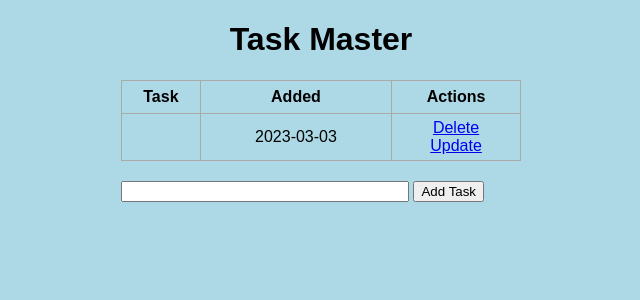
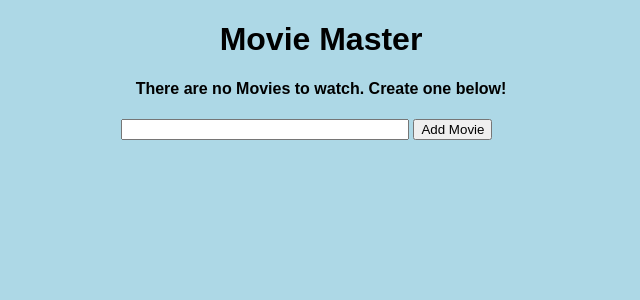
Before and after one commit to tacoknight11000/flask-movie-manager, a Flask app: page / in a window 1280 px wide. Shown: the top 300 px of the page, without its empty margins (319-959 px from the left). Run offline with Flask 2, Linux system fonts and the light colour scheme; data comes from the database, SQL or seed files in the repository; data that the repository does not hold is empty.

Commit message:
some more changes

```diff
--- a/app.py
+++ b/app.py
@@ -6,60 +6,60 @@ app = Flask(__name__)
 app.config['SQLALCHEMY_DATABASE_URI'] = 'sqlite:///test.db'
 db = SQLAlchemy(app)
 
-class Todo(db.Model):
+class Mtw(db.Model):
     id = db.Column(db.Integer, primary_key=True)
     mname = db.Column(db.String(200), nullable=False)
     date_created = db.Column(db.DateTime, default=datetime.utcnow)
 
     def __repr__(self):
-        return '<Task %r>' % self.id
+        return '<movie %r>' % self.id
 
 db.create_all()
 
 @app.route('/', methods=['POST', 'GET'])
 def index():
     if request.method == 'POST':
-        task_mname = request.form['content']
-        new_task = Todo(mname=task_mname)
+        movie_mname = request.form['content']
+        new_movie = Mtw(mname=movie_mname)
 
         try:
-            db.session.add(new_task)
+            db.session.add(new_movie)
             db.session.commit()
             return redirect('/')
         except:
-            return 'There was an issue adding your task'
+            return 'There was an issue adding your movie'
 
     else:
-        tasks = Todo.query.order_by(Todo.date_created).all()
-        return render_template('index.html', tasks=tasks)
+        movies = Mtw.query.order_by(Mtw.date_created).all()
+        return render_template('index.html', movies=movies)
 
 
 @app.route('/delete/<int:id>')
 def delete(id):
-    task_to_delete = Todo.query.get_or_404(id)
+    movie_to_delete = Mtw.query.get_or_404(id)
 
     try:
-        db.session.delete(task_to_delete)
+        db.session.delete(movie_to_delete)
         db.session.commit()
         return redirect('/')
     except:
-        return 'There was a problem deleting that task'
+        return 'There was a problem deleting that movie'
 
 @app.route('/update/<int:id>', methods=['GET', 'POST'])
 def update(id):
-    task = Todo.query.get_or_404(id)
+    movie = Mtw.query.get_or_404(id)
 
     if request.method == 'POST':
-        task.mname = request.form['content']
+        movie.mname = request.form['content']
 
         try:
             db.session.commit()
             return redirect('/')
         except:
-            return 'There was an issue updating your task'
+            return 'There was an issue updating your movie'
 
     else:
-        return render_template('update.html', task=task)
+        return render_template('update.html', movie=movie)
 
 
 if __name__ == "__main__":
--- a/templates/index.html
+++ b/templates/index.html
@@ -1,29 +1,29 @@
 {% extends 'base.html' %}
 
 {% block head %}
-<title>Task Master</title>
+<title>Movie Master</title>
 {% endblock %}
 
 {% block body %}
 <div class="content">
-    <h1 style="text-align: center">Task Master</h1>
-    {% if tasks|length < 1 %}
-    <h4 style="text-align: center">There are no tasks. Create one below!</h4>
+    <h1 style="text-align: center">Movie Master</h1>
+    {% if movies|length < 1 %}
+    <h4 style="text-align: center">There are no Movies to watch. Create one below!</h4>
     {% else %}
     <table>
         <tr>
-            <th>Task</th>
+            <th>Movie Name</th>
             <th>Added</th>
             <th>Actions</th>
         </tr>
-        {% for task in tasks %}
+        {% for movie in movies %}
             <tr>
-                <td>{{ task.content }}</td>
-                <td>{{ task.date_created.date() }}</td>
+                <td>{{ movie.content }}</td>
+                <td>{{ movie.date_created.date() }}</td>
                 <td>
-                    <a href="/delete/{{task.id}}">Delete</a>
+                    <a href="/delete/{{movie.id}}">Delete</a>
                     <br>
-                    <a href="/update/{{task.id}}">Update</a>
+                    <a href="/update/{{movie.id}}">Update</a>
                 </td>
             </tr>
         {% endfor %}
@@ -33,7 +33,7 @@
     <div class="form">
         <form action="/" method="POST">
             <input type="text" name="content" id="content">
-            <input type="submit" value="Add Task">
+            <input type="submit" value="Add Movie">
         </form>
     </div>
 </div>
```
Also changed, not shown: templates/update.html (+4 -4 lines).
